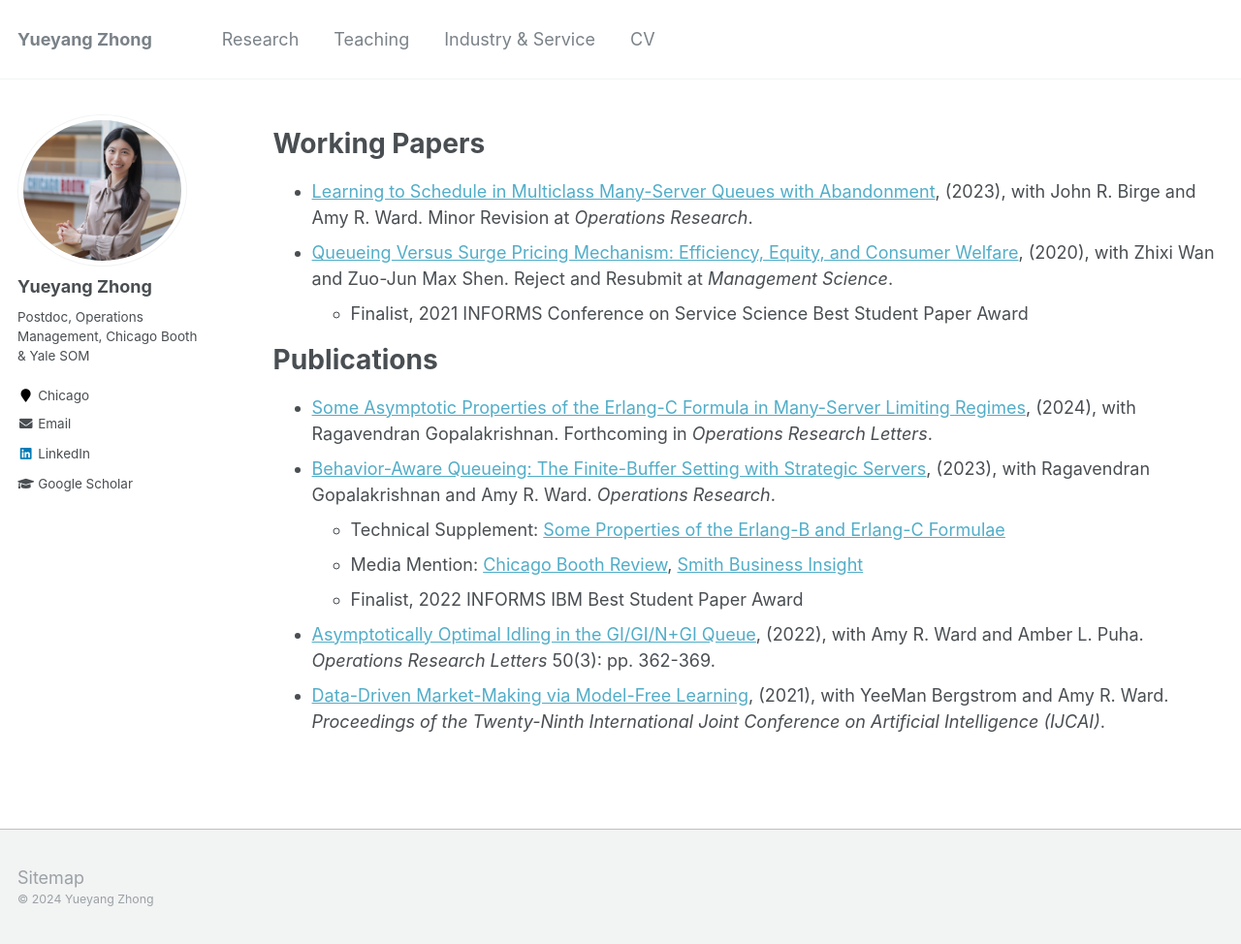
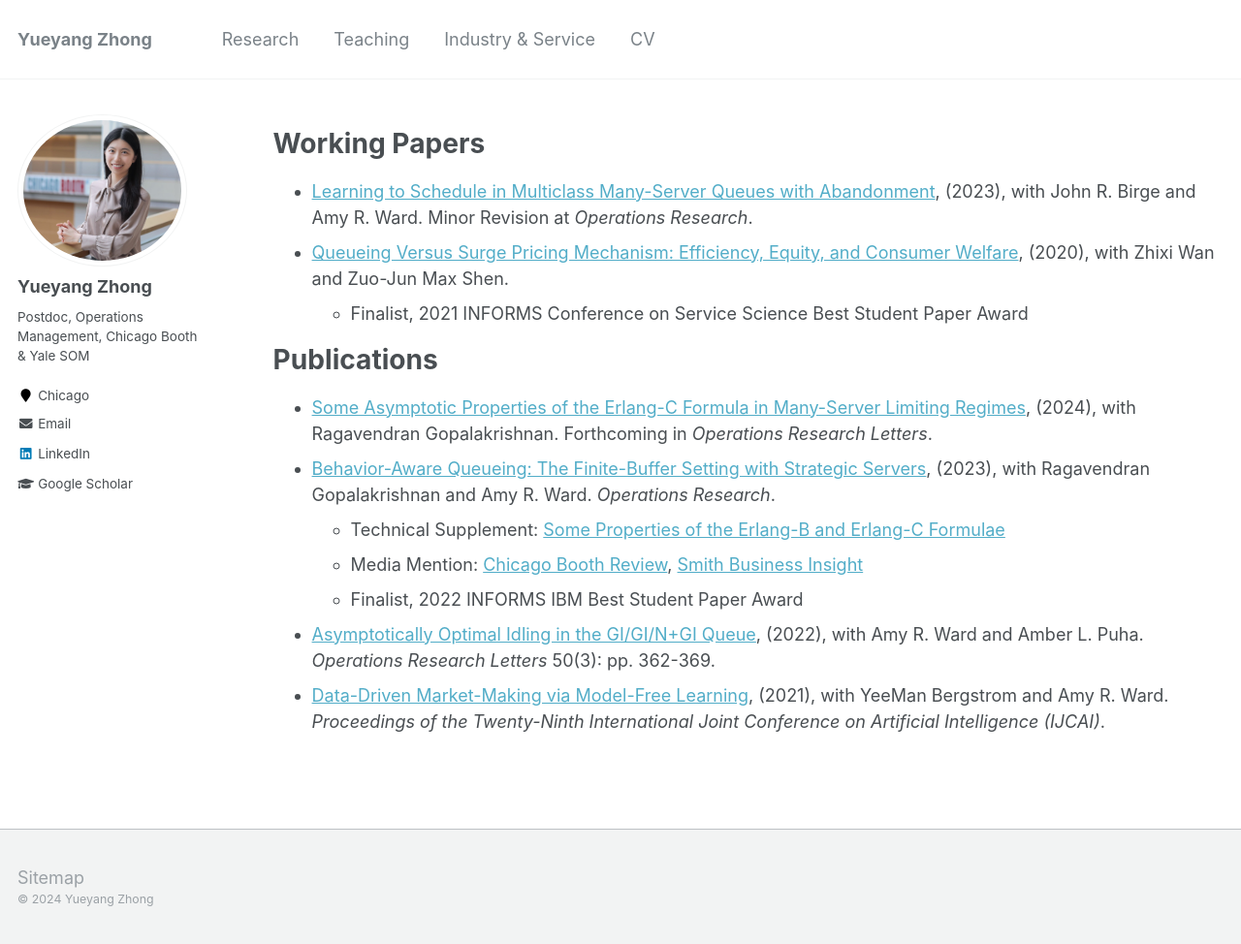
Before and after one commit to alicemengqi/site, a Jekyll site: the page built from _pages/publications.md, in a window 1280 px wide and 974 px high. Shown: the whole window at 97% size. Built offline with Jekyll 4.4.1, drawn with Linux system fonts in a browser that asks for light colours.

Commit message:
Update publications.md

```diff
--- a/_pages/publications.md
+++ b/_pages/publications.md
@@ -9,7 +9,7 @@ author_profile: true
 
 # Working Papers
 * [Learning to Schedule in Multiclass Many-Server Queues with Abandonment](https://papers.ssrn.com/sol3/papers.cfm?abstract_id=4090021), (2023), with John R. Birge and Amy R. Ward. Minor Revision at *Operations Research*.
-* [Queueing Versus Surge Pricing Mechanism: Efficiency, Equity, and Consumer Welfare](https://papers.ssrn.com/sol3/papers.cfm?abstract_id=3699134), (2020), with Zhixi Wan and Zuo-Jun Max Shen. Reject and Resubmit at *Management Science*.
+* [Queueing Versus Surge Pricing Mechanism: Efficiency, Equity, and Consumer Welfare](https://papers.ssrn.com/sol3/papers.cfm?abstract_id=3699134), (2020), with Zhixi Wan and Zuo-Jun Max Shen.
    - Finalist, 2021 INFORMS Conference on Service Science Best Student Paper Award
 
 
```
